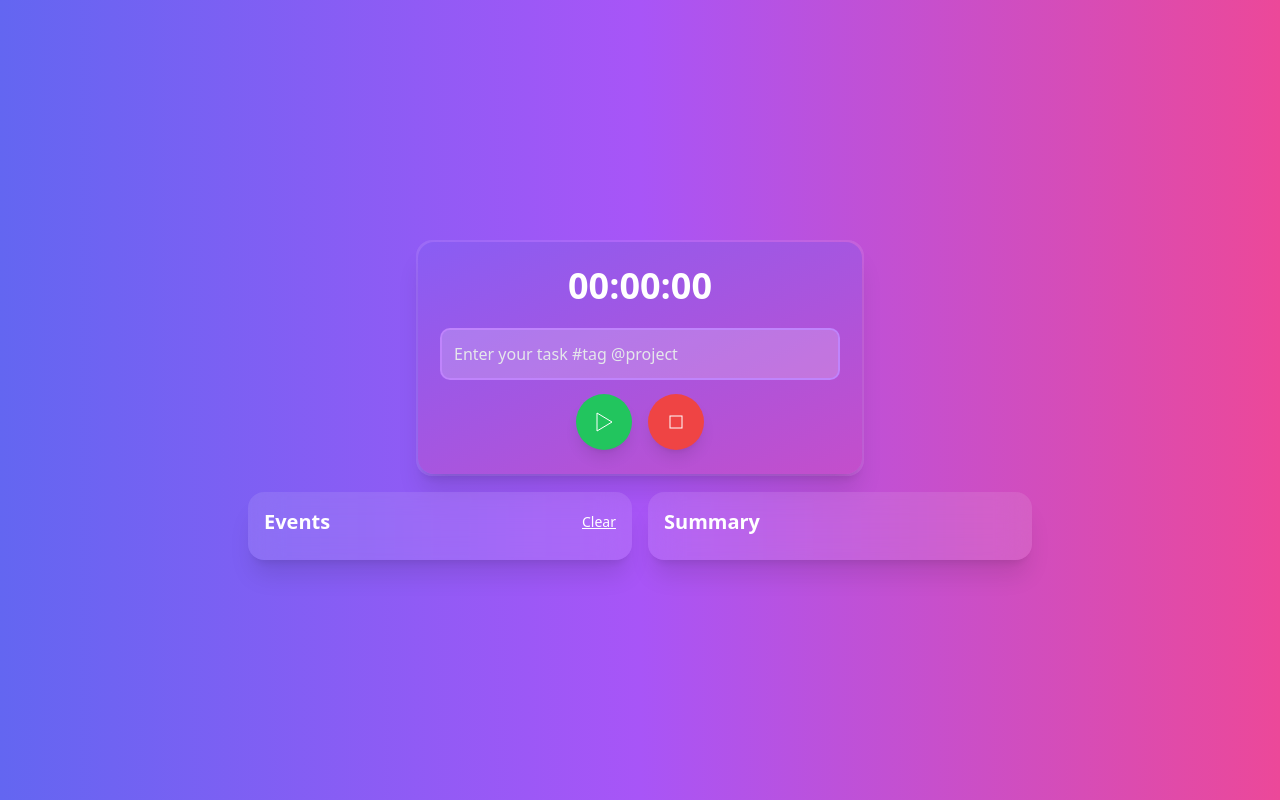
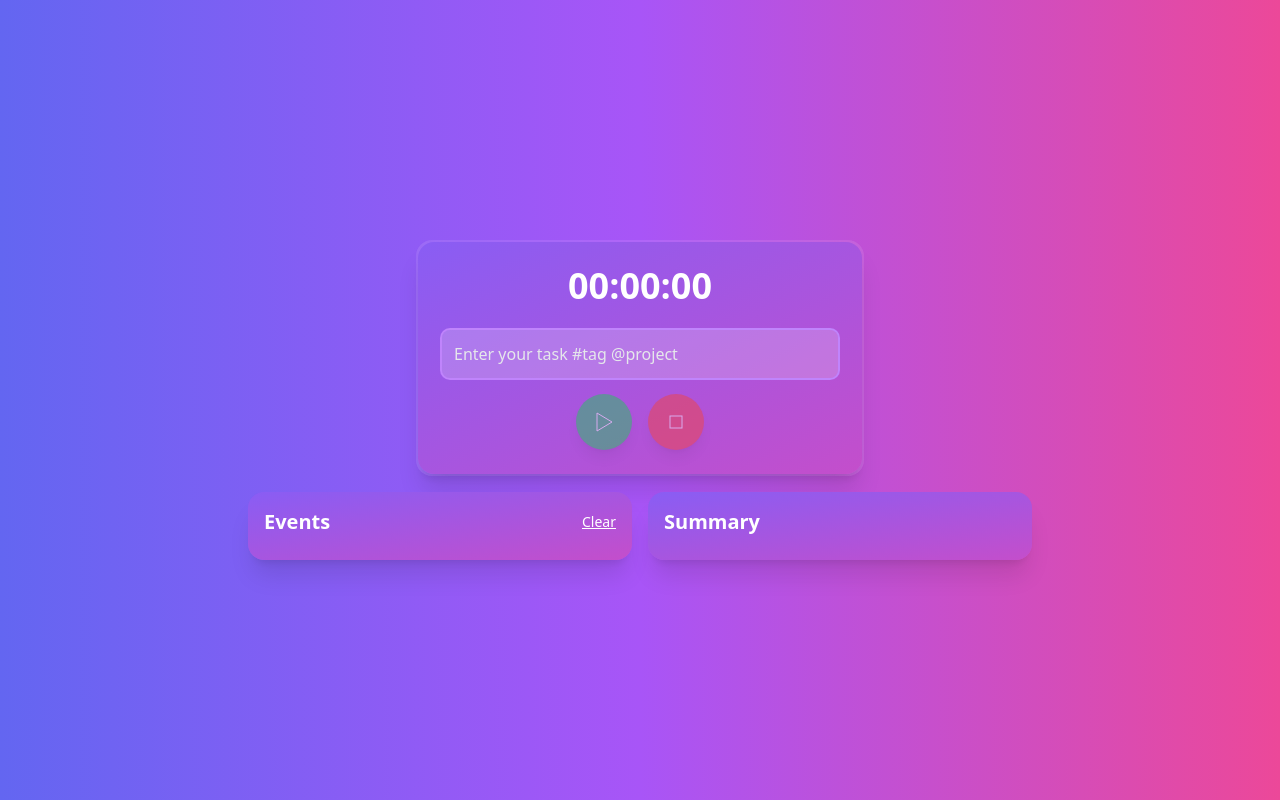
Before and after one commit to MarkusJLechner/timetracker, a Vue app: page / in a window 1280 px wide. Built offline with nearby package versions, Linux system fonts and the light colour scheme.

Commit message:
refactor: adjust background

```diff
--- a/src/App.vue
+++ b/src/App.vue
@@ -36,7 +36,8 @@
         <div class="flex items-center justify-center space-x-4">
           <button
             @click="startTimer"
-            class="rounded-full bg-green-500 p-4 shadow-lg text-white hover:bg-green-600 focus:outline-none transition transform hover:scale-105"
+            :disabled="!taskInput"
+            class="rounded-full bg-green-500 p-4 shadow-lg text-white hover:bg-green-600 focus:outline-none transition transform hover:scale-105 disabled:opacity-50 disabled:cursor-not-allowed"
           >
             <!-- Play Icon -->
             <svg
@@ -51,7 +52,8 @@
           </button>
           <button
             @click="stopTimer"
-            class="rounded-full bg-red-500 p-4 shadow-lg text-white hover:bg-red-600 focus:outline-none transition transform hover:scale-105"
+            :disabled="!isRunning"
+            class="rounded-full bg-red-500 p-4 shadow-lg text-white hover:bg-red-600 focus:outline-none transition transform hover:scale-105 disabled:opacity-50 disabled:cursor-not-allowed"
           >
             <!-- Stop Icon -->
             <svg
@@ -71,7 +73,7 @@
     <div class="flex flex-wrap justify-center w-full max-w-4xl mt-4 gap-4">
       <!-- Events List -->
       <div
-        class="bg-white bg-opacity-10 backdrop-filter backdrop-blur-lg rounded-2xl shadow-xl p-4 w-full max-w-sm"
+        class="bg-gradient-to-tl from-[#C44ECB] to-[#895DF4] bg-opacity-10 backdrop-filter backdrop-blur-lg rounded-2xl shadow-xl p-4 w-full max-w-sm"
       >
         <div class="flex justify-between items-center mb-2">
           <div class="text-white text-xl font-semibold">Events</div>
@@ -108,7 +110,7 @@
       </div>
       <!-- Summary Section -->
       <div
-        class="bg-white bg-opacity-10 backdrop-filter backdrop-blur-lg rounded-2xl shadow-xl p-4 w-full max-w-sm"
+        class="bg-gradient-to-tl from-[#C44ECB] to-[#895DF4] backdrop-filter backdrop-blur-lg rounded-2xl shadow-xl p-4 w-full max-w-sm"
       >
         <div class="text-white text-xl font-semibold mb-2">Summary</div>
         <ul class="text-white space-y-1 text-sm overflow-y-auto max-h-40">
```
